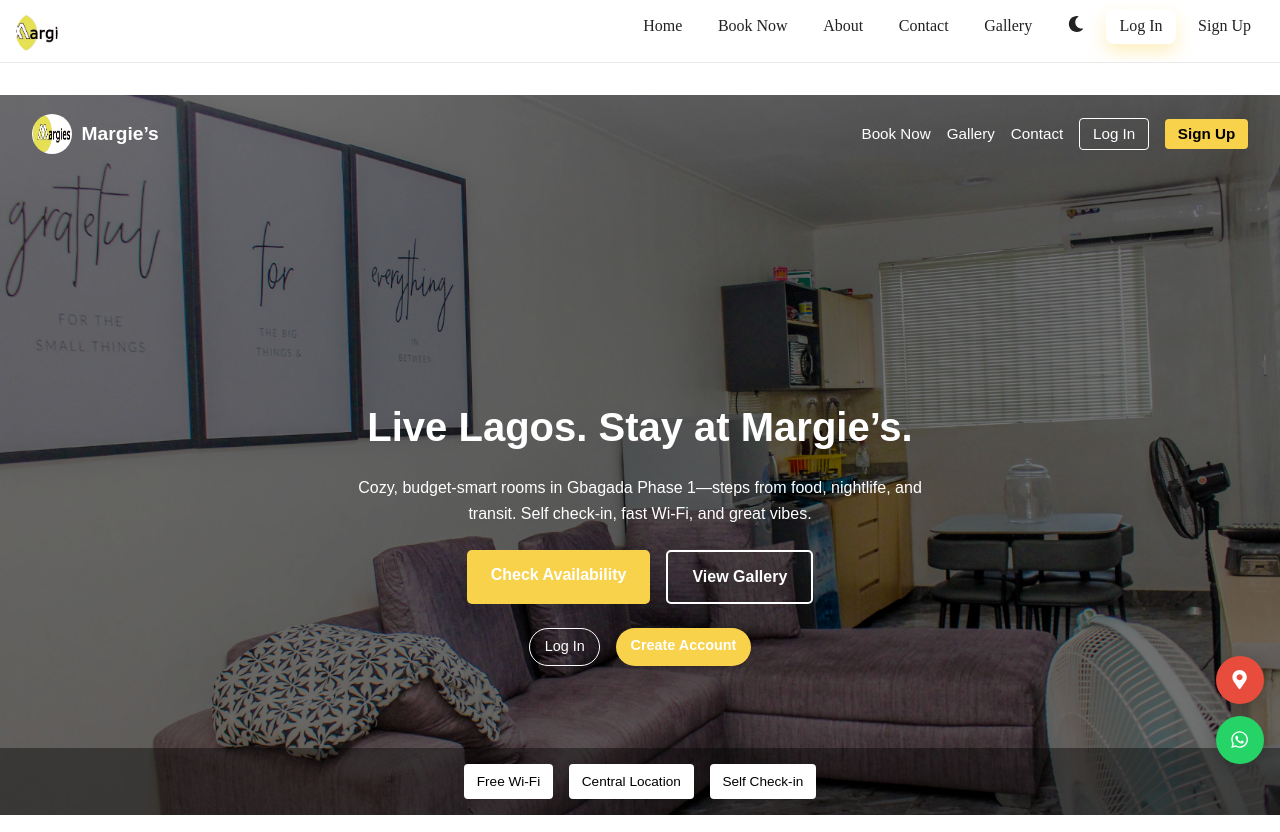
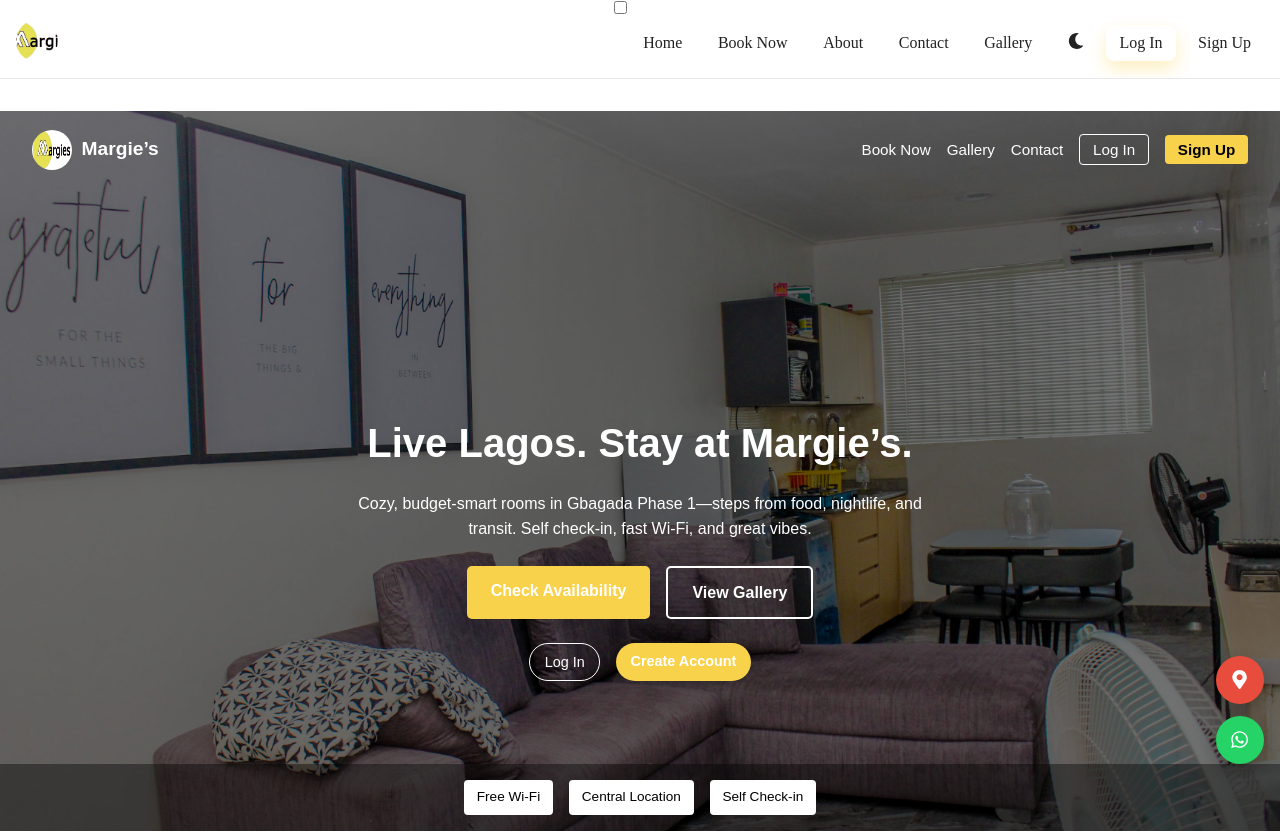
Before and after one commit to olajayoflagos/Margie, a React (Vite) app: page / in a window 1280 px wide. Shown: the top 832 px of the page. Built offline with nearby package versions, Linux system fonts and the light colour scheme; no server answers; what @react-pdf/renderer would draw is missing.

Commit message:
Update App.jsx

```diff
--- a/src/App.jsx
+++ b/src/App.jsx
@@ -108,6 +108,10 @@ export default function App() {
           <img src={logo} alt="margies logo" className="logo" />
         </div>
         <nav>
+          {/* START: mobile nav toggle */}
+<input id="nav-toggle" type="checkbox" className="nav-toggle" aria-label="Toggle navigation" />
+<label htmlFor="nav-toggle" className="hamburger" aria-hidden="true"><span></span></label>
+{/* END: mobile nav toggle */}
           <ul className="nav-links">
             <li><Link to="/">Home</Link></li>
             <li><a href="#check">Book Now</a></li>
```
